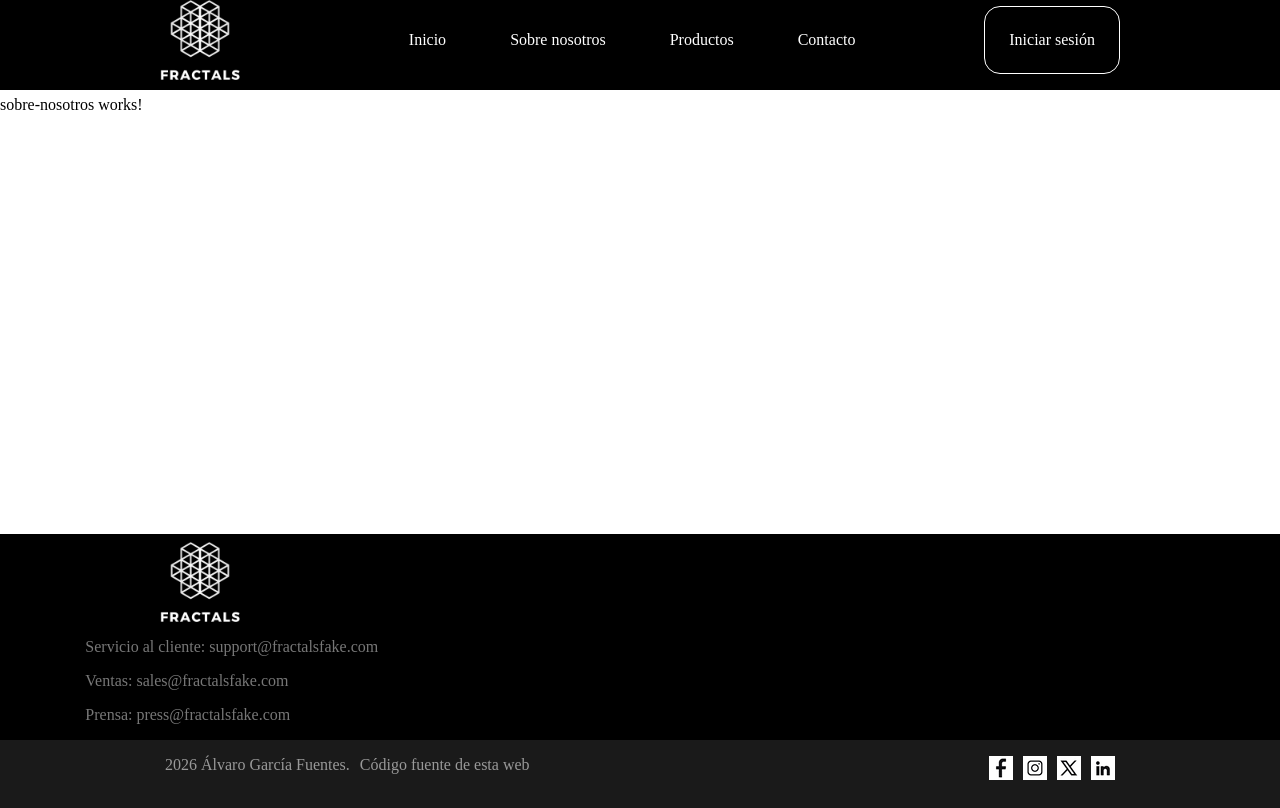
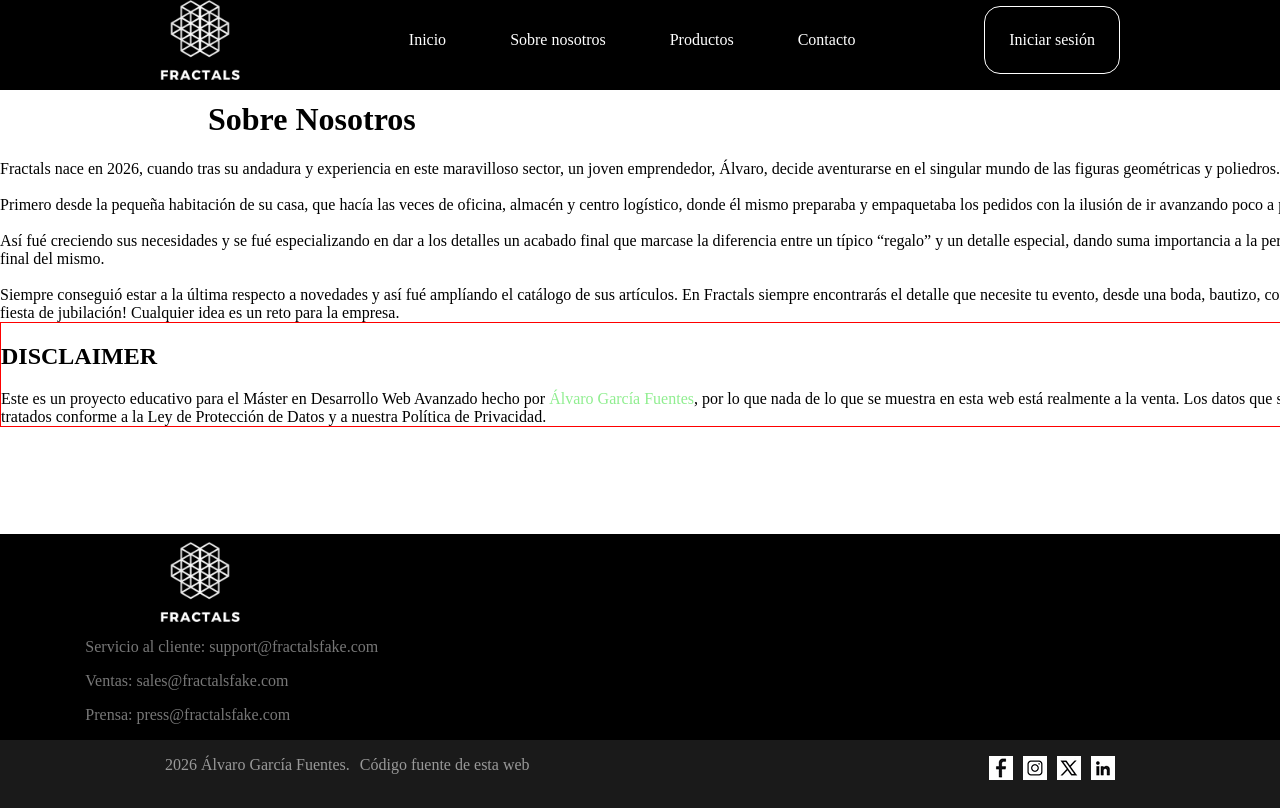
Before and after one commit to gfAlvaro/DWAproyecto, an Angular app: page /sobre-nosotros in a window 1280 px wide. Shown: the top 808 px of the page. Built offline with nearby package versions, Linux system fonts and the light colour scheme.

Commit message:
creado contenido en componente sobre-nosotros

```diff
--- a/src/app/sobre-nosotros/sobre-nosotros.html
+++ b/src/app/sobre-nosotros/sobre-nosotros.html
@@ -1 +1,17 @@
-<p>sobre-nosotros works!</p>
+<h1>Sobre Nosotros</h1>
+<p>
+    Fractals nace en 2026, cuando tras su andadura y experiencia en este maravilloso sector, un joven emprendedor, Álvaro, decide aventurarse en el singular mundo de las figuras geométricas y poliedros.<br><br>
+
+    Primero desde la pequeña habitación de su casa, que hacía las veces de oficina, almacén y centro logístico, donde él mismo preparaba y empaquetaba los pedidos con la ilusión de ir avanzando poco a poco.<br><br>
+
+    Así fué creciendo sus necesidades y se fué especializando en dar a los detalles un acabado final que marcase la diferencia entre un típico “regalo” y un detalle especial, dando suma importancia a la personalización y acabado final del mismo.<br><br>
+
+    Siempre conseguió estar a la última respecto a novedades y así fué amplíando el catálogo de sus artículos. En Fractals siempre encontrarás el detalle que necesite tu evento, desde una boda, bautizo, comunión, a una divertida fiesta de jubilación! Cualquier idea es un reto para la empresa.
+</p>
+<div class="disclaimer">
+    <h2>DISCLAIMER</h2>
+    <p>
+        Este es un proyecto educativo para el Máster en Desarrollo Web Avanzado hecho por <a href="https://www.linkedin.com/in/%C3%A1lvaro-garc%C3%ADa-fuentes-199276158/">Álvaro García Fuentes</a>, por lo que nada de lo que se muestra en esta web está realmente a la venta.
+        Los datos que se introduzcan serán tratados conforme a la Ley de Protección de Datos y a nuestra Política de Privacidad.
+    </p>
+</div>
--- a/src/app/sobre-nosotros/sobre-nosotros.scss
+++ b/src/app/sobre-nosotros/sobre-nosotros.scss
@@ -0,0 +1,17 @@
+h1 {
+        margin-left: 6.5em;
+}
+p {
+    width: 1440px;
+    margin: auto;
+}
+
+p a {
+  color: lightgreen;
+}
+
+.disclaimer {
+        width: 1440px;
+    margin: auto;
+    border: 1px solid red;
+}
```
